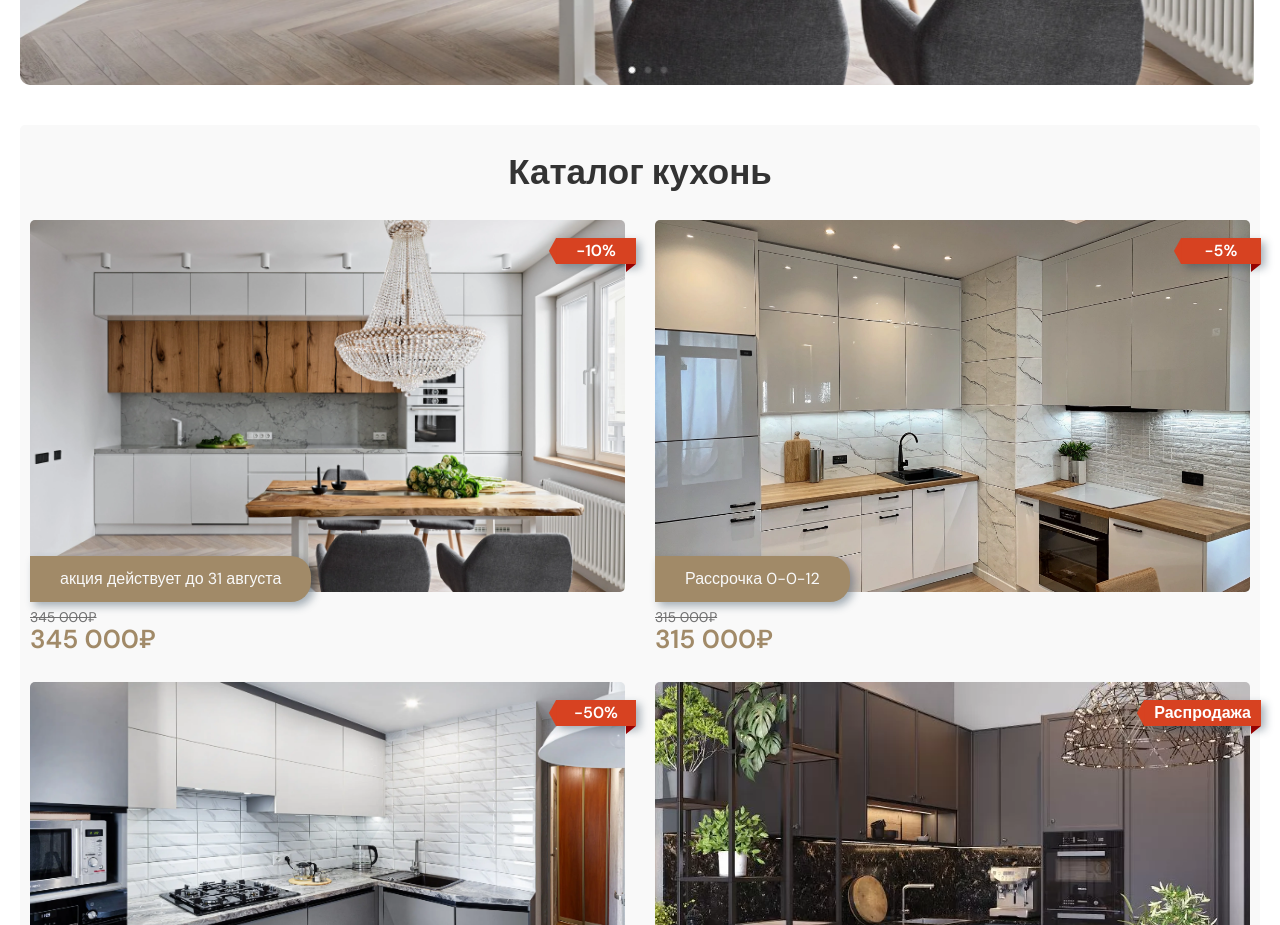
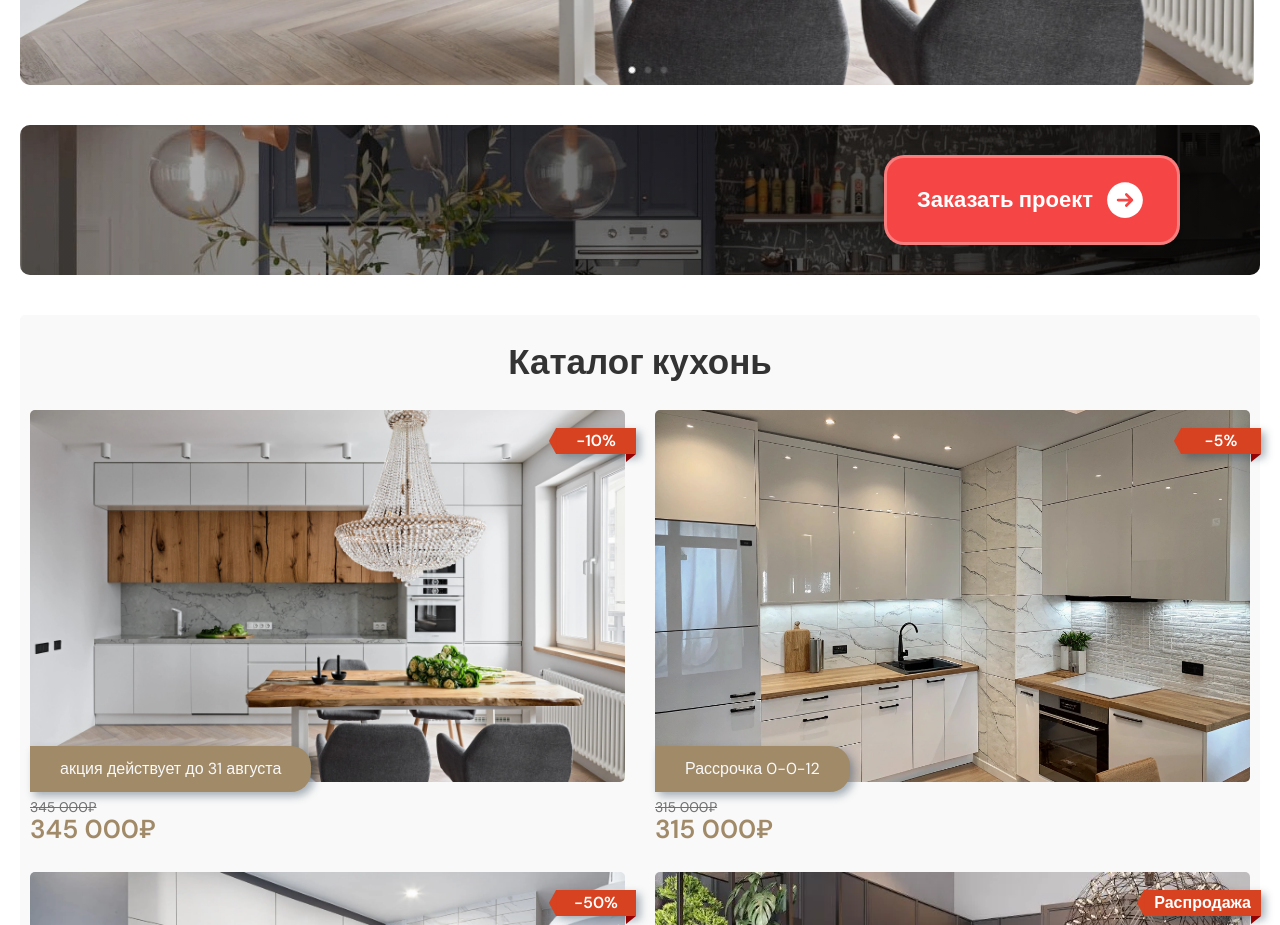
Before and after one commit to Ncomest/kitch, a Vue app: page / in a window 1280 px wide. Shown: the part 800-1725 px from the top of the page. Built offline with nearby package versions, Linux system fonts and the light colour scheme; a web font is replaced by a local one.

Commit message:
feat: new special btn

```diff
--- a/src/components/pages/home/TheHome.vue
+++ b/src/components/pages/home/TheHome.vue
@@ -5,10 +5,13 @@ import OurReviews from "@components/section/ourReviews/OurReviews.vue";
 import CatalogKitchen from "@components/shared/grid/catalog-kitchen/CatalogKitchen.vue";
 import KitchenForm from "@components/widget/forms/kitchen-form/KitchenForm.vue";
 import TheContainer from "@components/shared/container/TheContainer.vue";
+import TheOrder from "@/components/widget/order/TheOrder.vue";
 </script>
 <template>
   <main class="the-home">
     <MainSlider class="the-home__main-slider" />
+
+    <TheOrder />
 
     <TheContainer title="Каталог кухонь">
       <CatalogKitchen />
--- a/src/components/shared/container/style.scss
+++ b/src/components/shared/container/style.scss
@@ -1,7 +1,7 @@
 .the-container {
   padding: var(--padding-xl) var(--padding-s);
   background-color: var(--white-dark);
-  border-radius: 5px;
+  border-radius: var(--border-radius-s);
 
   @media (max-width: 425px) {
     padding: var(--padding-l) 5px;
--- /dev/null
+++ b/src/components/widget/order/TheOrder.vue
@@ -0,0 +1,17 @@
+<script setup></script>
+<template>
+  <section class="the-order">
+    <div class="the-order__overlay"></div>
+    <a href="#post-order" class="the-order__button">
+      Заказать проект
+      <svg fill="currentColor" viewBox="0 0 24 24" class="the-order__icon">
+        <path
+          clip-rule="evenodd"
+          d="M12 2.25c-5.385 0-9.75 4.365-9.75 9.75s4.365 9.75 9.75 9.75 9.75-4.365 9.75-9.75S17.385 2.25 12 2.25zm4.28 10.28a.75.75 0 000-1.06l-3-3a.75.75 0 10-1.06 1.06l1.72 1.72H8.25a.75.75 0 000 1.5h5.69l-1.72 1.72a.75.75 0 101.06 1.06l3-3z"
+          fill-rule="evenodd"
+        ></path>
+      </svg>
+    </a>
+  </section>
+</template>
+<style src="./style.scss"></style>
--- /dev/null
+++ b/src/components/widget/order/style.scss
@@ -0,0 +1,123 @@
+.the-order {
+  position: relative;
+  display: flex;
+  padding: var(--padding-xl);
+  padding-right: 80px;
+  justify-content: end;
+  border-radius: var(--border-radius-m);
+  overflow: hidden;
+
+  @media (max-width: 768px) {
+    padding: var(--padding-l);
+    border-radius: var(--border-radius-s);
+  }
+
+  @media (max-width: 425px) {
+    padding: 0;
+    border-radius: var(--border-radius-s);
+  }
+
+  &__overlay {
+    position: absolute;
+    top: 0;
+    left: 0;
+    right: 0;
+    bottom: 0;
+
+    background-size: cover;
+    background-image: linear-gradient(
+        95deg,
+        rgba(0, 0, 0, 0.3) 10%,
+        rgba(0, 0, 0, 0.9) 100%
+      ),
+      url("/public/classic/kitchen_5.webp");
+
+    @media (max-width: 425px) {
+      display: none;
+    }
+  }
+
+  &__button {
+    position: relative;
+    transition: all 0.3s ease-in-out;
+    box-shadow: 0px 10px 20px rgba(0, 0, 0, 0.2);
+    padding: var(--padding-l) var(--padding-xl);
+    background-color: rgb(246, 69, 69);
+    border-radius: var(--border-radius-xl);
+
+    display: flex;
+    align-items: center;
+    justify-content: center;
+
+    text-decoration: none;
+
+    cursor: pointer;
+    color: #ffff;
+    gap: 10px;
+    font-weight: bold;
+    border: 3px solid #ffffff4d;
+    outline: none;
+    overflow: hidden;
+    font-size: var(--font-size-xl);
+
+    @media (max-width: 768px) {
+      padding: var(--padding-xs) var(--padding-l);
+      font-size: var(--font-size-l);
+      border-radius: var(--border-radius-m);
+    }
+
+    @media (max-width: 425px) {
+      padding: var(--padding-xs) var(--padding-s);
+      width: 100%;
+    }
+
+    &::before {
+      content: "";
+      position: absolute;
+      width: 100px;
+      height: 100%;
+      background-image: linear-gradient(
+        120deg,
+        rgba(255, 255, 255, 0) 30%,
+        rgba(255, 255, 255, 0.8),
+        rgba(255, 255, 255, 0) 70%
+      );
+      top: 0;
+      left: -100px;
+      opacity: 0.6;
+    }
+
+    &:hover {
+      transform: scale(1.05);
+      border-color: #fff9;
+
+      &.icon {
+        transform: translate(4px);
+      }
+
+      &::before {
+        animation: shine 1.5s ease-out infinite;
+      }
+    }
+  }
+
+  &__icon {
+    width: 44px;
+    height: 44px;
+    transition: all 0.3s ease-in-out;
+  }
+}
+
+@keyframes shine {
+  0% {
+    left: -100px;
+  }
+
+  60% {
+    left: 100%;
+  }
+
+  to {
+    left: 100%;
+  }
+}
--- a/src/styles/style.scss
+++ b/src/styles/style.scss
@@ -58,6 +58,13 @@
   --light-red: #d74221;
 
   --text-color: #333;
+
+  --border-radius-xs: 2px;
+  --border-radius-s: 5px;
+  --border-radius-m: 10px;
+  --border-radius-l: 15px;
+  --border-radius-xl: 20px;
+  --border-radius-xxl: 30px;
 }
 
 html {
```
Also changed, not shown: public/classic/kitchen_5.jpg (added), public/classic/kitchen_5.webp (added).
